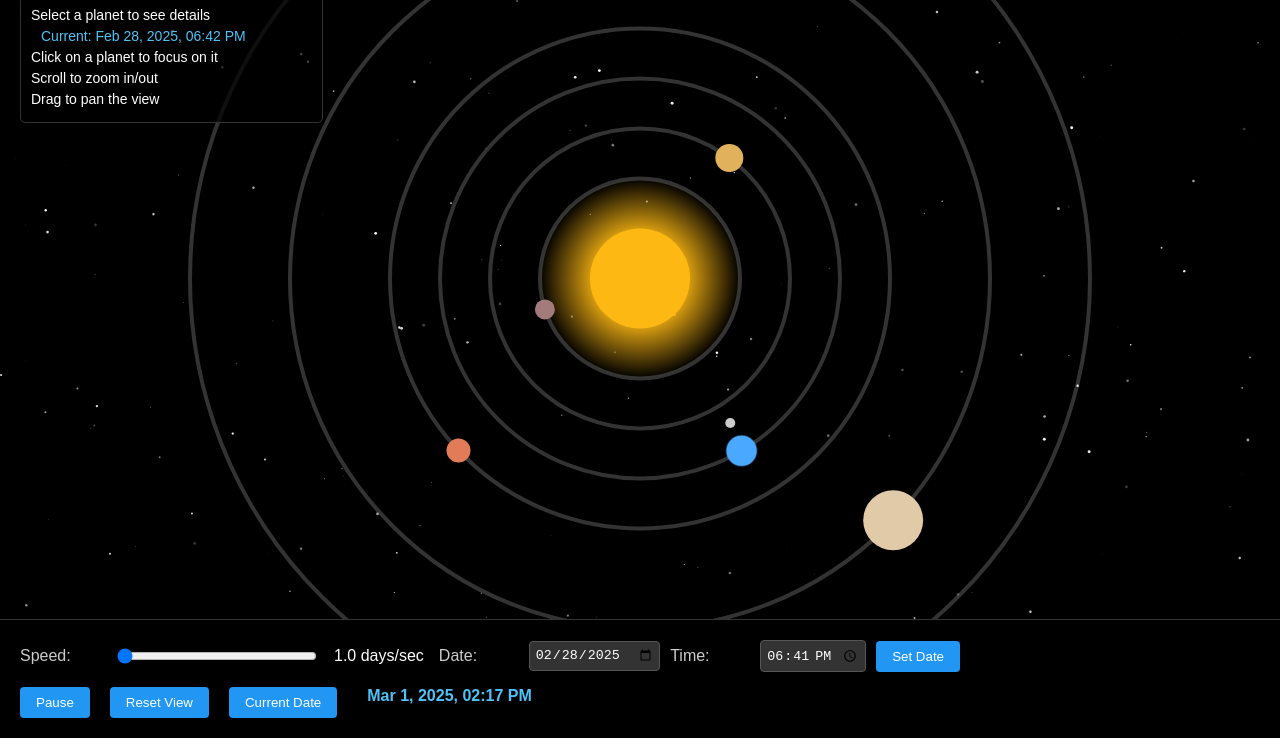
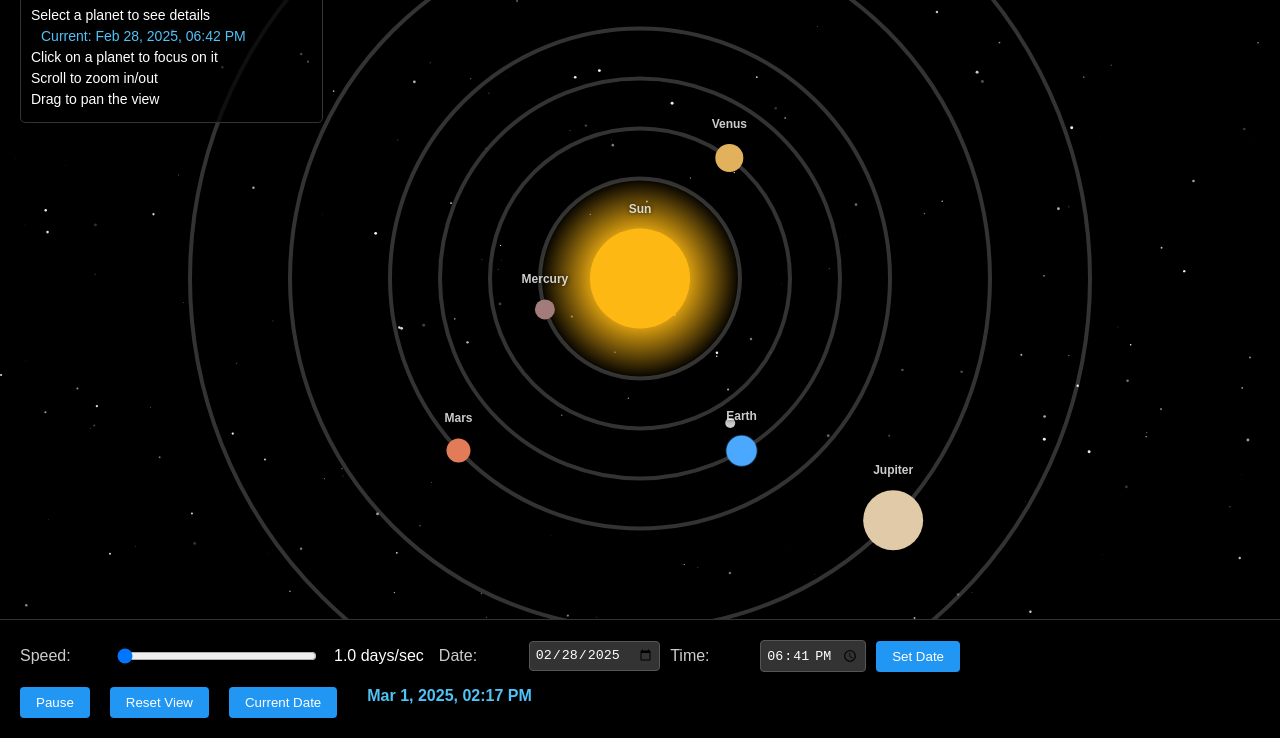
Before and after one commit to MrClue/Solar-System-Simulation, a plain HTML site: page index.html in a window 1280 px wide. Shown: the part 62-800 px from the top of the page. Drawn offline with Linux system fonts and the light colour scheme; animation ran at ten frames a second.

Commit message:
Add planet names and animation of distance from selected planet to the sun.

```diff
--- a/css/styles.css
+++ b/css/styles.css
@@ -117,3 +117,36 @@ p {
   margin-left: 10px;
   color: #4fc3f7;
 }
+
+/* Planet label styles */
+.planet-label {
+  position: absolute;
+  color: rgba(255, 255, 255, 0.8);
+  font-size: 12px;
+  font-weight: bold;
+  text-shadow: 0 0 4px rgba(0, 0, 0, 0.8);
+  pointer-events: none;
+  transform: translate(-50%, -50%);
+  transition: opacity 0.3s;
+}
+
+/* Selected planet styles */
+.planet-label.selected {
+  color: #4fc3f7;
+  font-size: 14px;
+  text-shadow: 0 0 8px rgba(79, 195, 247, 0.5);
+}
+
+/* Distance indicator styles */
+.distance-info {
+  position: absolute;
+  color: #4fc3f7;
+  font-size: 12px;
+  background: rgba(0, 0, 0, 0.6);
+  padding: 4px 8px;
+  border-radius: 4px;
+  pointer-events: none;
+  transform: translate(-50%, -50%);
+  text-shadow: 0 0 4px rgba(0, 0, 0, 0.8);
+  border: 1px solid rgba(79, 195, 247, 0.3);
+}
--- a/js/main.js
+++ b/js/main.js
@@ -1,11 +1,41 @@
 // Canvas setup
 const canvas = document.getElementById("solarSystem");
 const ctx = canvas.getContext("2d");
+
+// Create UI containers
+const labelsContainer = document.createElement("div");
+labelsContainer.style.position = "absolute";
+labelsContainer.style.top = "0";
+labelsContainer.style.left = "0";
+labelsContainer.style.width = "100%";
+labelsContainer.style.height = "100%";
+labelsContainer.style.pointerEvents = "none";
+document.getElementById("canvas-container").appendChild(labelsContainer);
+
+// Create distance indicator elements
+const distanceLine = document.createElement("canvas");
+distanceLine.style.position = "absolute";
+distanceLine.style.top = "0";
+distanceLine.style.left = "0";
+distanceLine.style.width = "100%";
+distanceLine.style.height = "100%";
+distanceLine.style.pointerEvents = "none";
+document
+  .getElementById("canvas-container")
+  .insertBefore(distanceLine, labelsContainer);
+const distanceCtx = distanceLine.getContext("2d");
+
+const distanceInfo = document.createElement("div");
+distanceInfo.className = "distance-info";
+distanceInfo.style.display = "none";
+labelsContainer.appendChild(distanceInfo);
 
 // Set canvas dimensions
 function resizeCanvas() {
   canvas.width = canvas.parentElement.clientWidth;
   canvas.height = canvas.parentElement.clientHeight;
+  distanceLine.width = canvas.width;
+  distanceLine.height = canvas.height;
 }
 
 window.addEventListener("resize", resizeCanvas);
@@ -197,6 +227,14 @@ function calculatePlanetPosition(planet, date) {
   return polarToCartesian(planet.orbitRadius, angle);
 }
 
+// Calculate point on circle edge given center and radius
+function getPointOnCircleEdge(centerX, centerY, radius, angle) {
+  return {
+    x: centerX + radius * Math.cos(angle),
+    y: centerY + radius * Math.sin(angle),
+  };
+}
+
 // Draw a planet
 function drawPlanet(planet, date) {
   const position = calculatePlanetPosition(planet, date);
@@ -205,6 +243,16 @@ function drawPlanet(planet, date) {
   const drawX = position.x * zoom + cameraX;
   const drawY = position.y * zoom + cameraY;
   const drawRadius = planet.radius * zoom;
+
+  // Update planet label position
+  const label = document.getElementById(`label-${planet.name.toLowerCase()}`);
+  if (label) {
+    label.style.left = `${drawX}px`;
+    label.style.top = `${drawY - drawRadius - 20}px`;
+    label.className = `planet-label${
+      selectedPlanet && planet.name === selectedPlanet.name ? " selected" : ""
+    }`;
+  }
 
   // Draw orbit path (except for the Sun)
   if (planet.name !== "Sun") {
@@ -309,6 +357,59 @@ function drawPlanet(planet, date) {
     ctx.stroke();
   }
 
+  // Draw distance line if this is the selected planet
+  if (
+    selectedPlanet &&
+    planet.name === selectedPlanet.name &&
+    planet.name !== "Sun"
+  ) {
+    const sunPos = calculatePlanetPosition(planets[0], date);
+    const sunX = sunPos.x * zoom + cameraX;
+    const sunY = sunPos.y * zoom + cameraY;
+    const sunRadius = planets[0].radius * zoom;
+
+    // Calculate angle between sun and planet
+    const angle = Math.atan2(drawY - sunY, drawX - sunX);
+
+    // Get points on the edges of both bodies
+    const planetEdgePoint = getPointOnCircleEdge(
+      drawX,
+      drawY,
+      drawRadius,
+      angle + Math.PI
+    );
+    const sunEdgePoint = getPointOnCircleEdge(sunX, sunY, sunRadius, angle);
+
+    // Clear previous line
+    distanceCtx.clearRect(0, 0, distanceLine.width, distanceLine.height);
+
+    // Draw dotted line
+    distanceCtx.beginPath();
+    distanceCtx.setLineDash([5, 5]);
+    distanceCtx.moveTo(sunEdgePoint.x, sunEdgePoint.y);
+    distanceCtx.lineTo(planetEdgePoint.x, planetEdgePoint.y);
+    distanceCtx.strokeStyle = "rgba(79, 195, 247, 0.6)";
+    distanceCtx.lineWidth = 2;
+    distanceCtx.stroke();
+    distanceCtx.setLineDash([]);
+
+    // Calculate and display distance
+    const distance = Math.sqrt(
+      Math.pow(position.x - sunPos.x, 2) + Math.pow(position.y - sunPos.y, 2)
+    );
+
+    // Position distance info at middle of line
+    const midX = (sunEdgePoint.x + planetEdgePoint.x) / 2;
+    const midY = (sunEdgePoint.y + planetEdgePoint.y) / 2;
+
+    distanceInfo.style.display = "block";
+    distanceInfo.style.left = `${midX}px`;
+    distanceInfo.style.top = `${midY}px`;
+    distanceInfo.textContent = `Distance: ${(
+      distance / EARTH_ORBIT_RADIUS
+    ).toFixed(2)} AU`;
+  }
+
   // Store drawn position and radius for click detection
   planet.drawnX = drawX;
   planet.drawnY = drawY;
@@ -345,6 +446,7 @@ function drawStars() {
 function draw() {
   // Clear canvas
   ctx.clearRect(0, 0, canvas.width, canvas.height);
+  distanceCtx.clearRect(0, 0, distanceLine.width, distanceLine.height);
 
   // Calculate center point of canvas
   const centerX = canvas.width / 2;
@@ -372,6 +474,11 @@ function draw() {
 
   // Update date display
   updateDateDisplay();
+
+  // Hide distance info if no planet is selected
+  if (!selectedPlanet) {
+    distanceInfo.style.display = "none";
+  }
 
   // Update animation
   if (isPlaying) {
@@ -409,6 +516,15 @@ function init() {
 
   // Initialize stars
   initStars();
+
+  // Create planet labels
+  planets.forEach((planet) => {
+    const label = document.createElement("div");
+    label.className = "planet-label";
+    label.textContent = planet.name;
+    label.id = `label-${planet.name.toLowerCase()}`;
+    labelsContainer.appendChild(label);
+  });
 
   // Center the view
   cameraX = canvas.width / 2;
@@ -464,6 +580,8 @@ function init() {
     followingPlanet = null;
     selectedPlanet = null;
     selectedPlanetInfo.textContent = "Select a planet to see details";
+    distanceInfo.style.display = "none";
+    distanceCtx.clearRect(0, 0, distanceLine.width, distanceLine.height);
 
     if (!isPlaying) {
       draw();
@@ -481,10 +599,15 @@ function init() {
     const clickX = event.clientX - rect.left;
     const clickY = event.clientY - rect.top;
 
+    // Clear previous selection first
+    selectedPlanet = null;
+    distanceInfo.style.display = "none";
+    distanceCtx.clearRect(0, 0, distanceLine.width, distanceLine.height);
+
     // Check if a planet was clicked
     for (let i = planets.length - 1; i >= 0; i--) {
       const planet = planets[i];
-      if (!planet.drawnX) continue; // Skip if not yet drawn
+      if (!planet.drawnX) continue;
 
       const distance = Math.sqrt(
         Math.pow(clickX - planet.drawnX, 2) +
@@ -504,6 +627,12 @@ function init() {
         }
         return;
       }
+    }
+
+    // If no planet was clicked, update the info panel
+    selectedPlanetInfo.textContent = "Select a planet to see details";
+    if (!isPlaying) {
+      draw();
     }
   });
 
@@ -564,5 +693,5 @@ function init() {
   requestAnimationFrame(draw);
 }
 
-// Initialize the application when the DOM is loaded
+// Remove the duplicate initialization code from the end of the file
 document.addEventListener("DOMContentLoaded", init);
```
